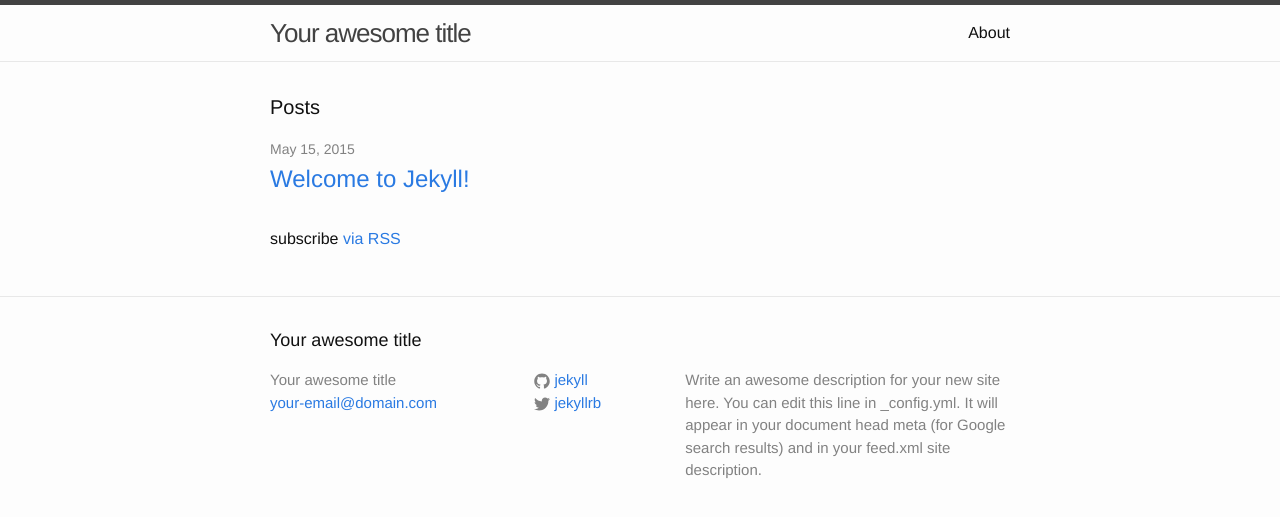
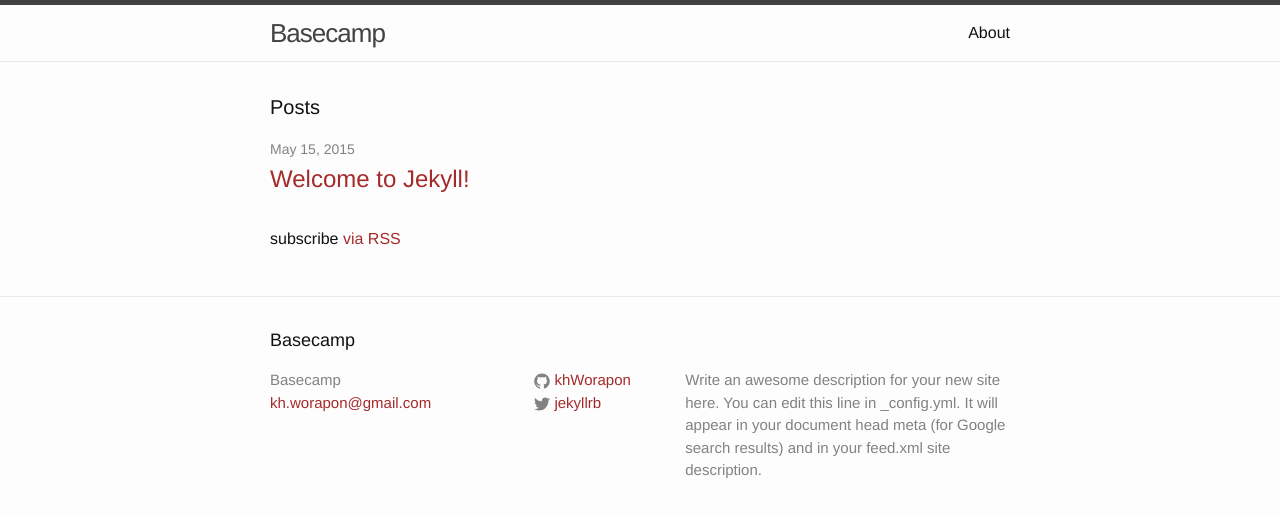
Before and after one commit to khWorapon/Basecamp, a Jekyll site: the page built from index.html, in a window 1280 px wide. Shown: the top 517 px of the page. Built offline with Jekyll 4.4.1, drawn with Linux system fonts in a browser that asks for light colours.

Commit message:
Edit confit.yml

```diff
--- a/_config.yml
+++ b/_config.yml
@@ -1,6 +1,6 @@
 # Site settings
-title: Your awesome title
-email: your-email@domain.com
+title: Basecamp
+email: kh.worapon@gmail.com
 description: > # this means to ignore newlines until "baseurl:"
   Write an awesome description for your new site here. You can edit this
   line in _config.yml. It will appear in your document head meta (for
@@ -8,8 +8,24 @@ description: > # this means to ignore newlines until "baseurl:"
 baseurl: "" # the subpath of your site, e.g. /blog/
 url: "http://yourdomain.com" # the base hostname & protocol for your site
 twitter_username: jekyllrb
-github_username:  jekyll
+github_username:  khWorapon
 
 # Build settings
 markdown: kramdown
 highlighter: pygments
+
+kramdown:
+  auto_ids: true
+
+permalink: pretty
+# source: docs
+baseurl: ""
+
+version: 0.x
+
+sass:
+  sass_dir: ./_sass
+  style: compressed
+
+github:
+  repo:https://github.com/khWorapon/Basecamp
--- a/_includes/head.html
+++ b/_includes/head.html
@@ -7,6 +7,7 @@
   <meta name="description" content="{% if page.excerpt %}{{ page.excerpt | strip_html | strip_newlines | truncate: 160 }}{% else %}{{ site.description }}{% endif %}">
 
   <link rel="stylesheet" href="{{ "/css/main.css" | prepend: site.baseurl }}">
+  <link rel="stylesheet" href="{{ "/css/basecamp.css" | prepend: site.baseurl }}">
   <link rel="canonical" href="{{ page.url | replace:'index.html','' | prepend: site.baseurl | prepend: site.url }}">
   <link rel="alternate" type="application/rss+xml" title="{{ site.title }}" href="{{ "/feed.xml" | prepend: site.baseurl | prepend: site.url }}" />
 </head>
```
